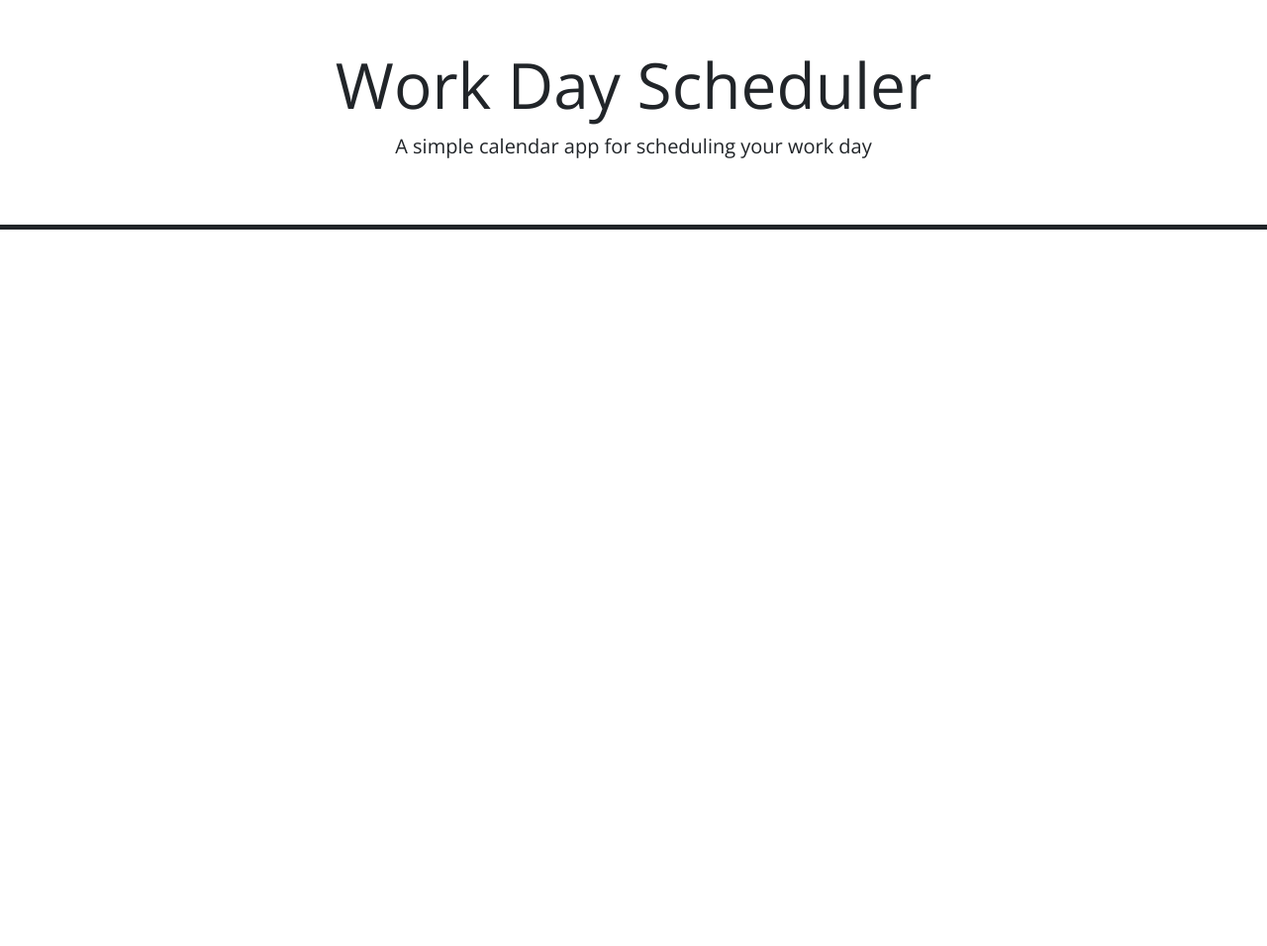
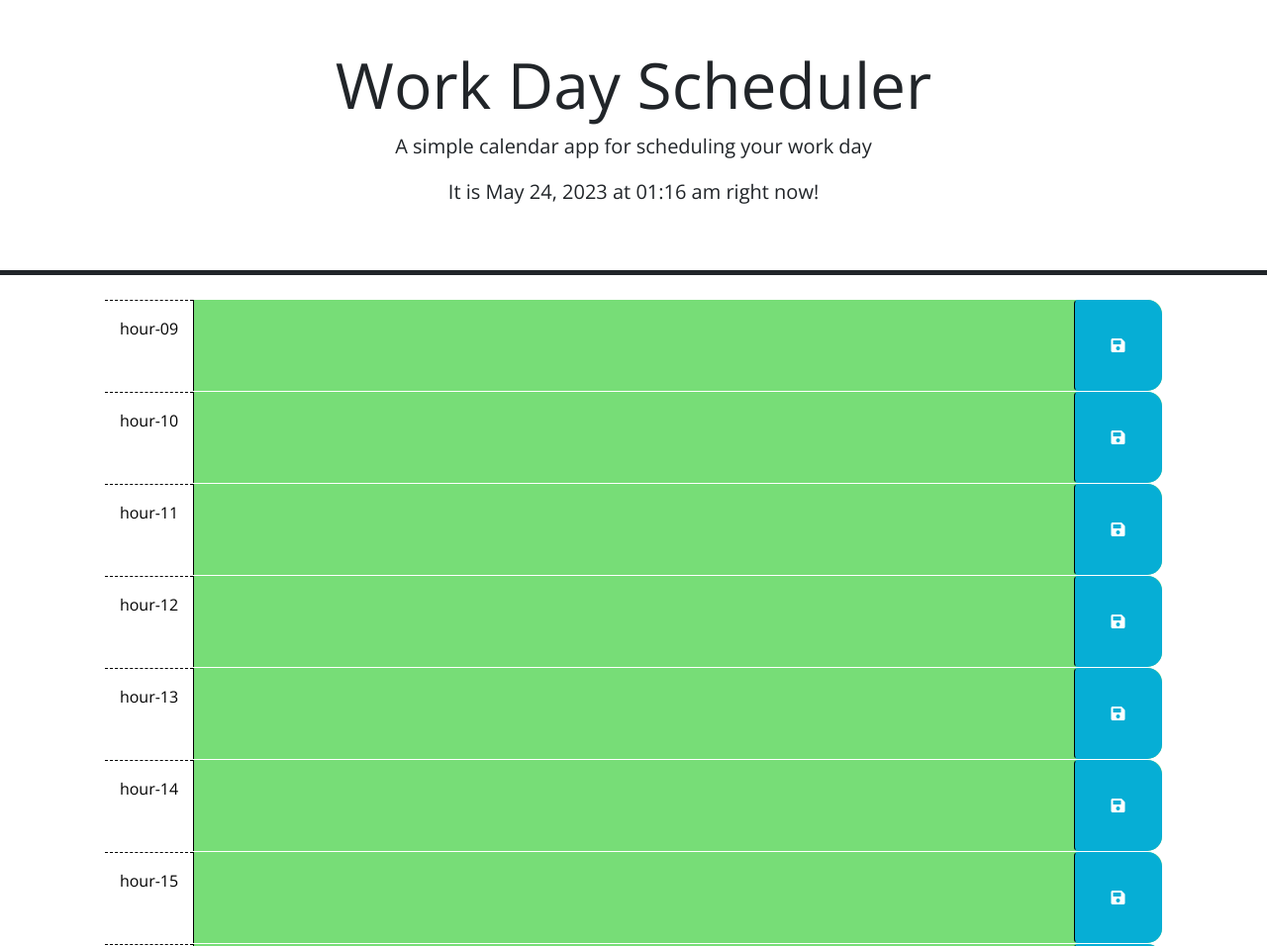
Before and after one commit to dinozio-design/05-Day-Calendar-3rd-prty-APIs, a plain HTML site: page index.html in a window 1280 px wide. Shown: the top 956 px of the page at 99% size. Before the commit the page ends 800 px from the top, so only its background shows below. Drawn offline with nearby package versions, Linux system fonts and the light colour scheme; files that its build step writes are made by us from their sources.

Commit message:
It was all about a capital A... i think

```diff
--- a/index.html
+++ b/index.html
@@ -18,7 +18,7 @@
       href="https://fonts.googleapis.com/css?family=Open+Sans&display=swap"
       rel="stylesheet"
     />
-    <link rel="stylesheet" href="/all-assets/css/style.css" />
+    <link rel="stylesheet" href="./assets/css/style.css" />
     <title>Work Day Scheduler</title>
   </head>
 
@@ -73,6 +73,6 @@
       crossorigin="anonymous"
     ></script>
 
-    <script src="/all-assets/scripts/script.js"></script>
+    <script src="./assets/scripts/script.js"></script>
   </body>
 </html>
```
Also changed, not shown: 1 other file.
